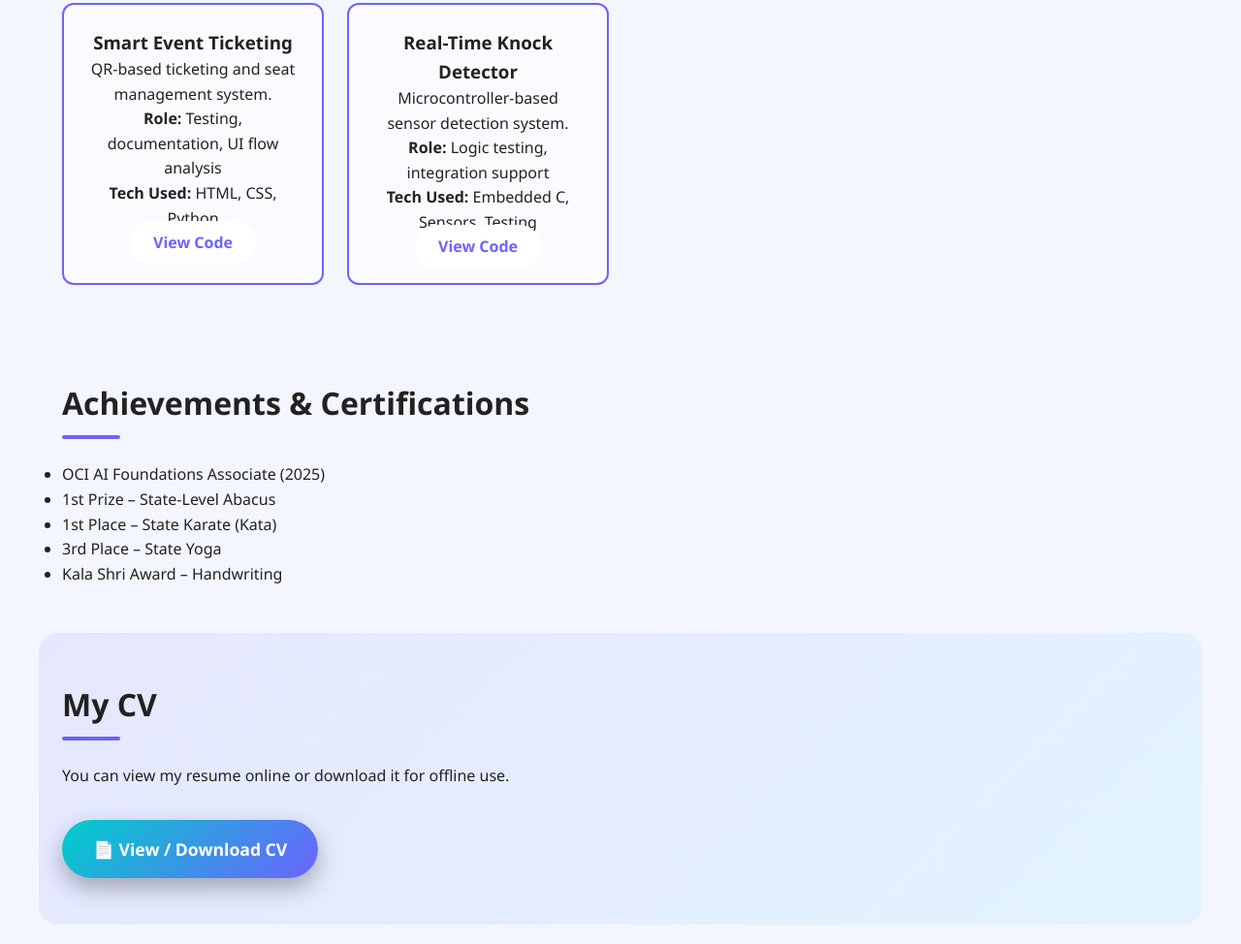
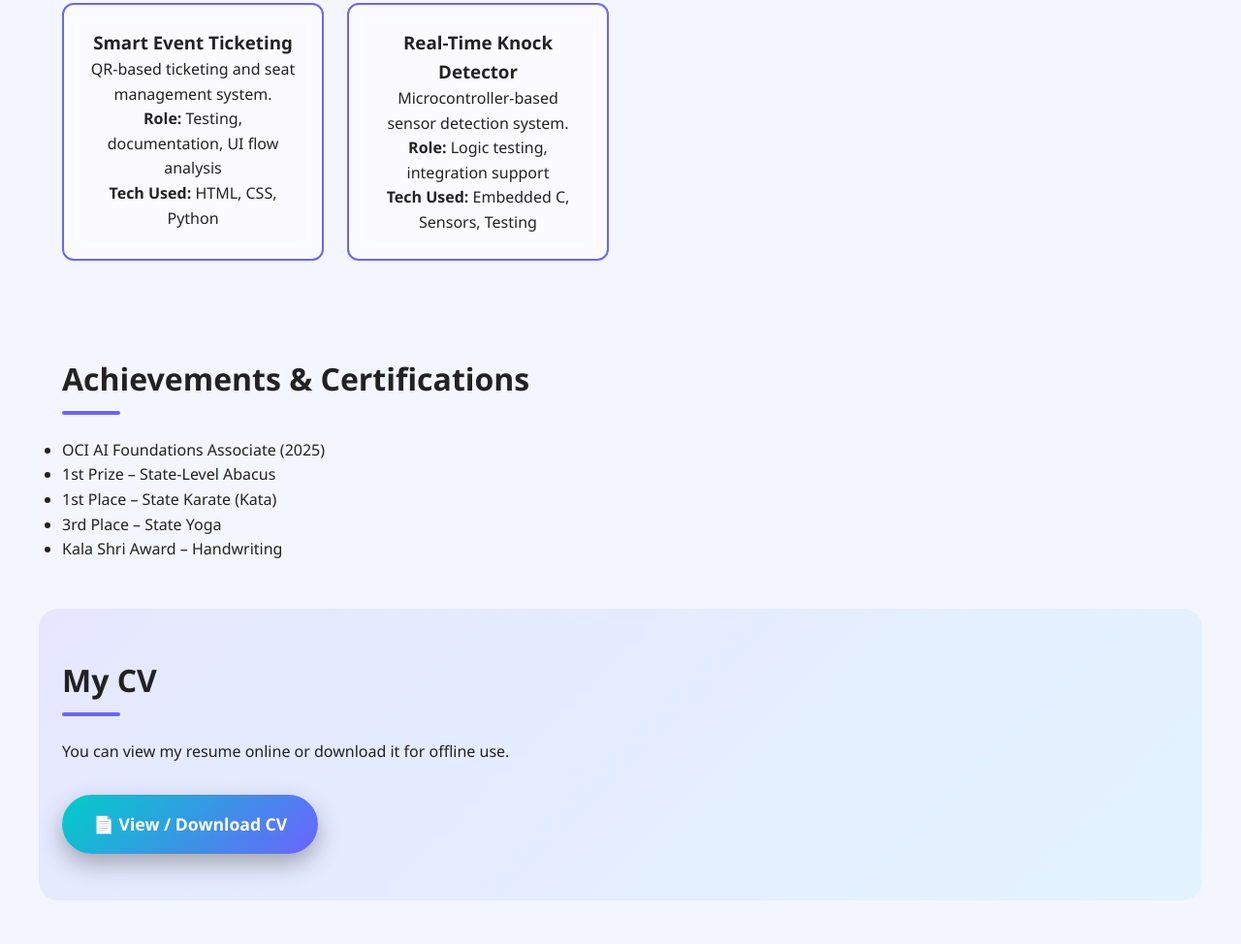
Before and after one commit to ramyadevikashree/devika-portfolio, a plain HTML site: page index.html in a window 1280 px wide. Shown: the part 1845-2819 px from the top of the page at 97% size. Drawn offline with Linux system fonts and the light colour scheme.

Commit message:
index.html

```diff
--- a/index.html
+++ b/index.html
@@ -116,10 +116,6 @@
     <p><strong>Role:</strong> Testing, documentation, UI flow analysis</p>
 
     <p><strong>Tech Used:</strong> HTML, CSS, Python</p>
-
-    <a href="https://github.com/ramyadevikashree" target="_blank" class="btn">
-        View Code
-    </a>
 </article>
 
 
@@ -128,16 +124,7 @@
             <p>Microcontroller-based sensor detection system.</p>
             <p><strong>Role:</strong> Logic testing, integration support</p>
              <p><strong>Tech Used:</strong> Embedded C, Sensors, Testing</p>
-
-<a href="https://github.com/ramyadevikashree" target="_blank" class="btn">
-    View Code
-</a>
-
         </article>
-
-
-
-
     </div>
 </section>
 
```
